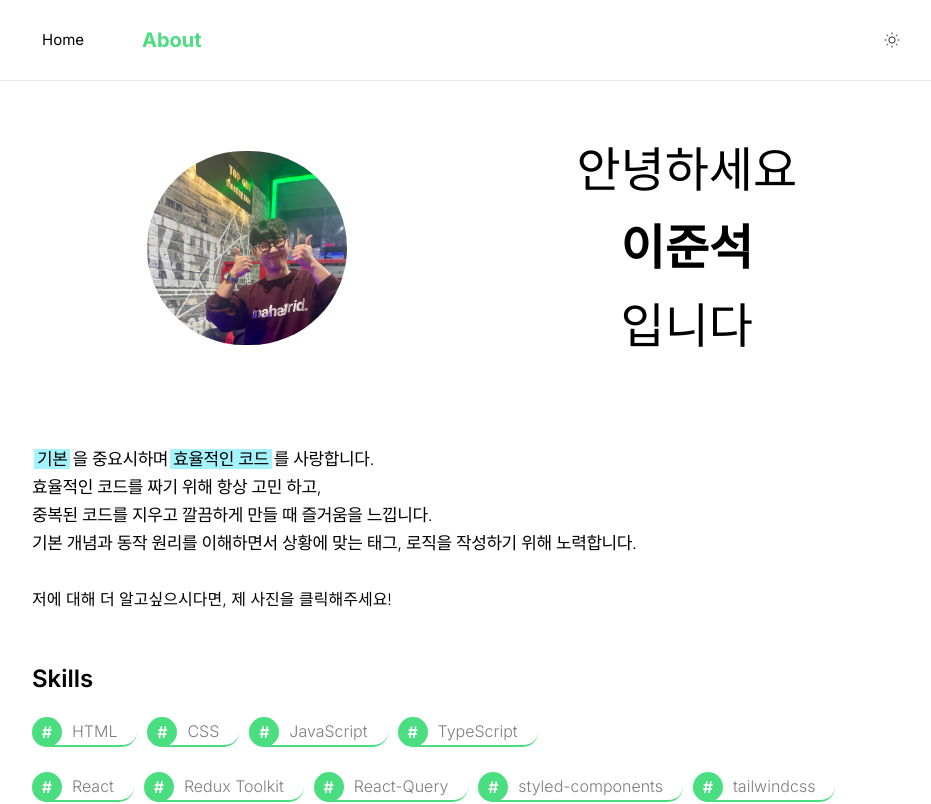
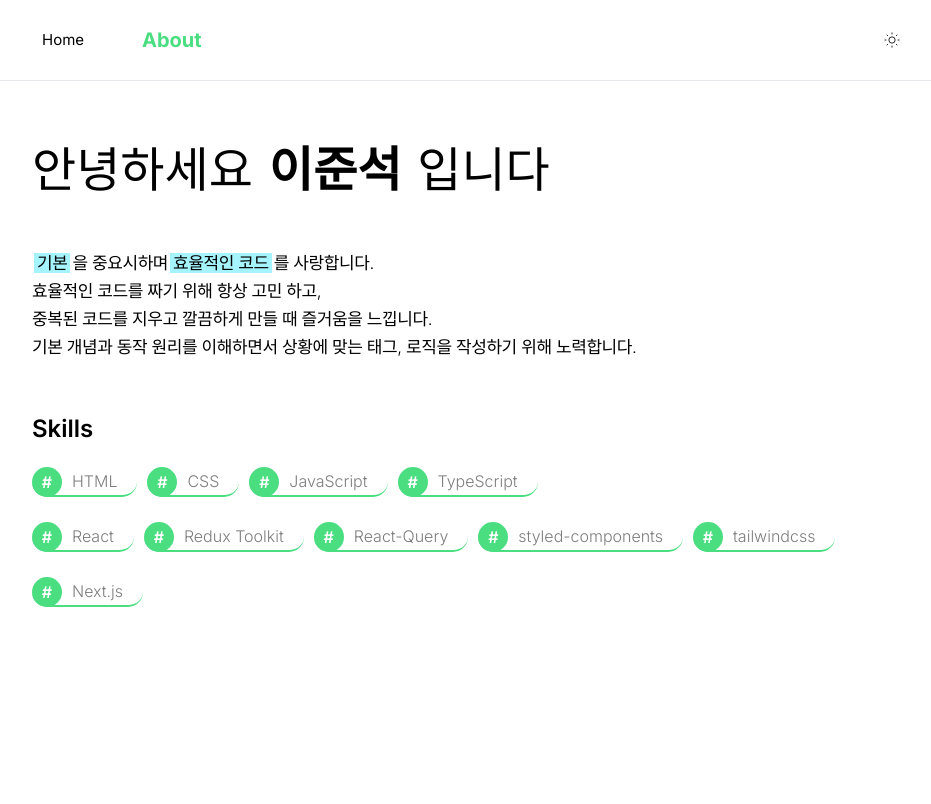
Before and after one commit to leeleeleeleejun/JunSeokBlog, a Next.js app: page /about in a window 1280 px wide. Shown: the top 804 px of the page, without its empty margins (168-1099 px from the left). Built offline with nearby package versions, Linux system fonts and the light colour scheme.

Commit message:
refactor: About 페이지 레이아웃 및 프로필 링크 제거

```diff
--- a/src/app/about/page.tsx
+++ b/src/app/about/page.tsx
@@ -26,28 +26,12 @@ function Highlight({ children }: { children: string }) {
 export default function About() {
   return (
     <>
-      <div className="flex justify-around items-center">
-        <Link
-          href="https://www.notion.so/Front-end-fc7bab4a1bd14187a9693358b55bdfd1?pvs=4"
-          target="_blank"
-        >
-          <Image
-            src="/images/about/profile.jpg"
-            width={200}
-            height={200}
-            alt="profile"
-            priority={false}
-            placeholder={undefined}
-            className="rounded-full duration-300 hover:scale-110 max-md:w-[150px]"
-          />
-        </Link>
-        <div className="text-5xl text-center leading-relaxed max-md:text-4xl">
-          <div className="font-light">안녕하세요</div>
-          <strong>이준석</strong>
-          <div className="font-light">입니다</div>
-        </div>
+      <div className="flex gap-4 text-5xl text-center leading-relaxed max-md:text-4xl">
+        <div className="font-light">안녕하세요</div>
+        <strong>이준석</strong>
+        <div className="font-light">입니다</div>
       </div>
-      <div className="mt-[80px] mb-[30px] text-[17px] font-light tracking-tight leading-7">
+      <div className="mt-10 mb-[30px] text-[17px] font-light tracking-tight leading-7">
         <p>
           <Highlight>기본</Highlight>을 중요시하며
           <Highlight>효율적인 코드</Highlight>를 사랑합니다.
@@ -59,9 +43,6 @@ export default function About() {
           위해 노력합니다.
         </p>
       </div>
-      <div className="font-light">
-        저에 대해 더 알고싶으시다면, 제 사진을 클릭해주세요!
-      </div>
       <Skills />
     </>
   );
```
Also changed, not shown: public/images/about/profile.jpg (deleted).
